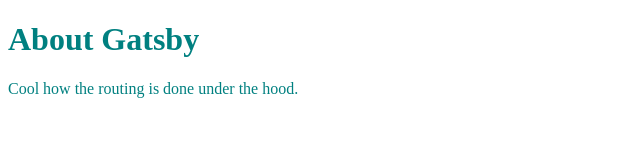
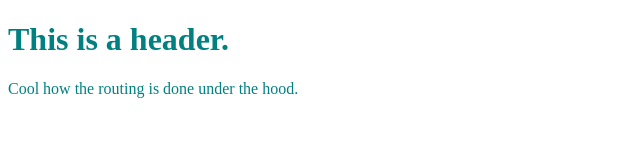
Before and after one commit to stephenjbradshaw/gatsby-tutorials-intro, a Gatsby site: page /about in a window 1280 px wide. Shown: the whole page, without its empty margins (0-640 px from the left). Built offline with nearby package versions, Linux system fonts and the light colour scheme; Gatsby itself is replaced by a stand-in of ours.

Commit message:
Create re-usable header component

```diff
--- /dev/null
+++ b/src/components/header.jsx
@@ -0,0 +1,7 @@
+import React from "react"
+
+const Header = () => {
+  return <h1>This is a header.</h1>
+}
+
+export default Header
--- a/src/pages/about.jsx
+++ b/src/pages/about.jsx
@@ -1,8 +1,9 @@
 import React from "react"
+import Header from "../components/header"
 export default function About() {
   return (
     <div style={{ color: `teal` }}>
-      <h1>About Gatsby</h1>
+      <Header />
       <p>Cool how the routing is done under the hood.</p>
     </div>
   )
```
